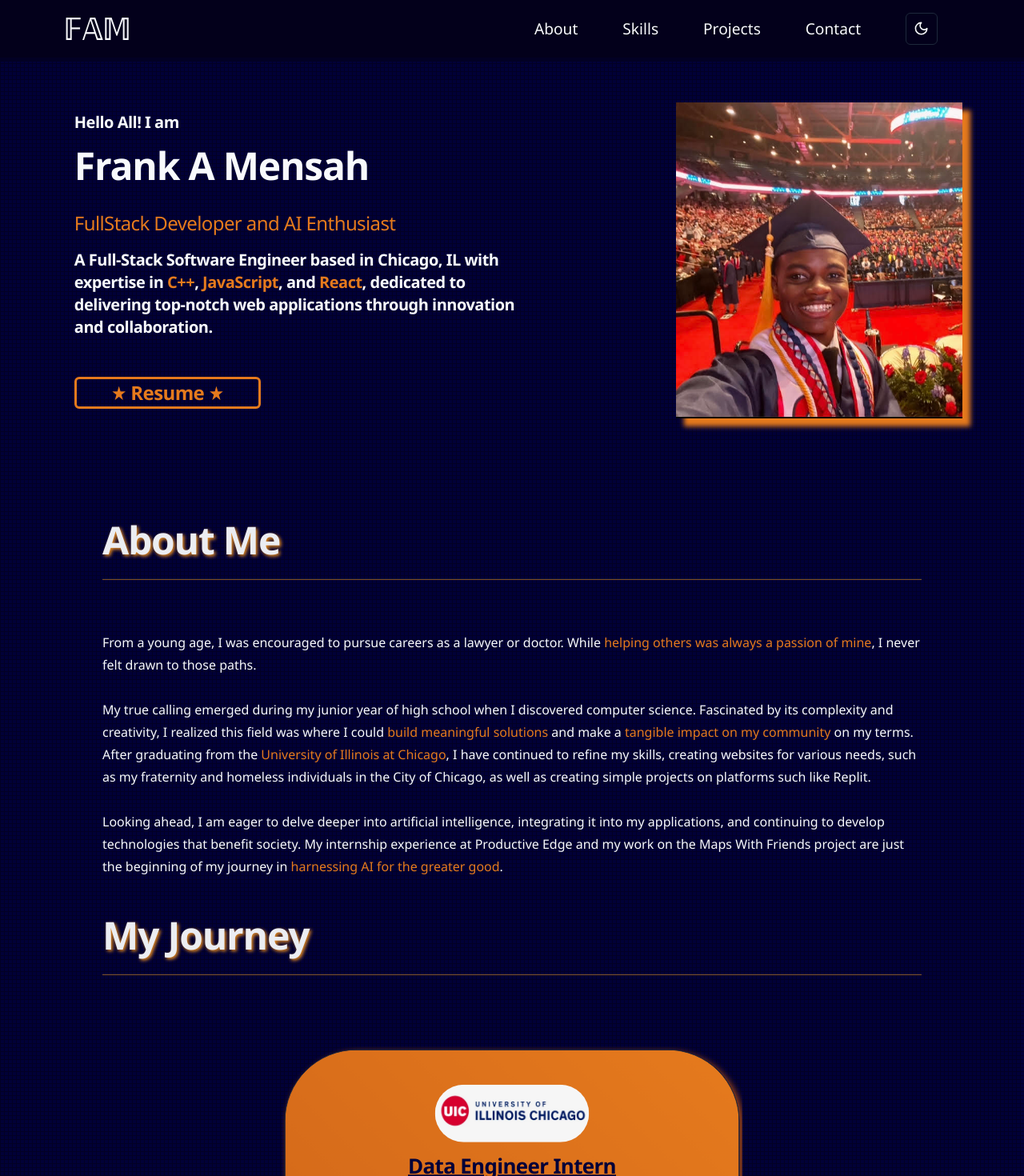
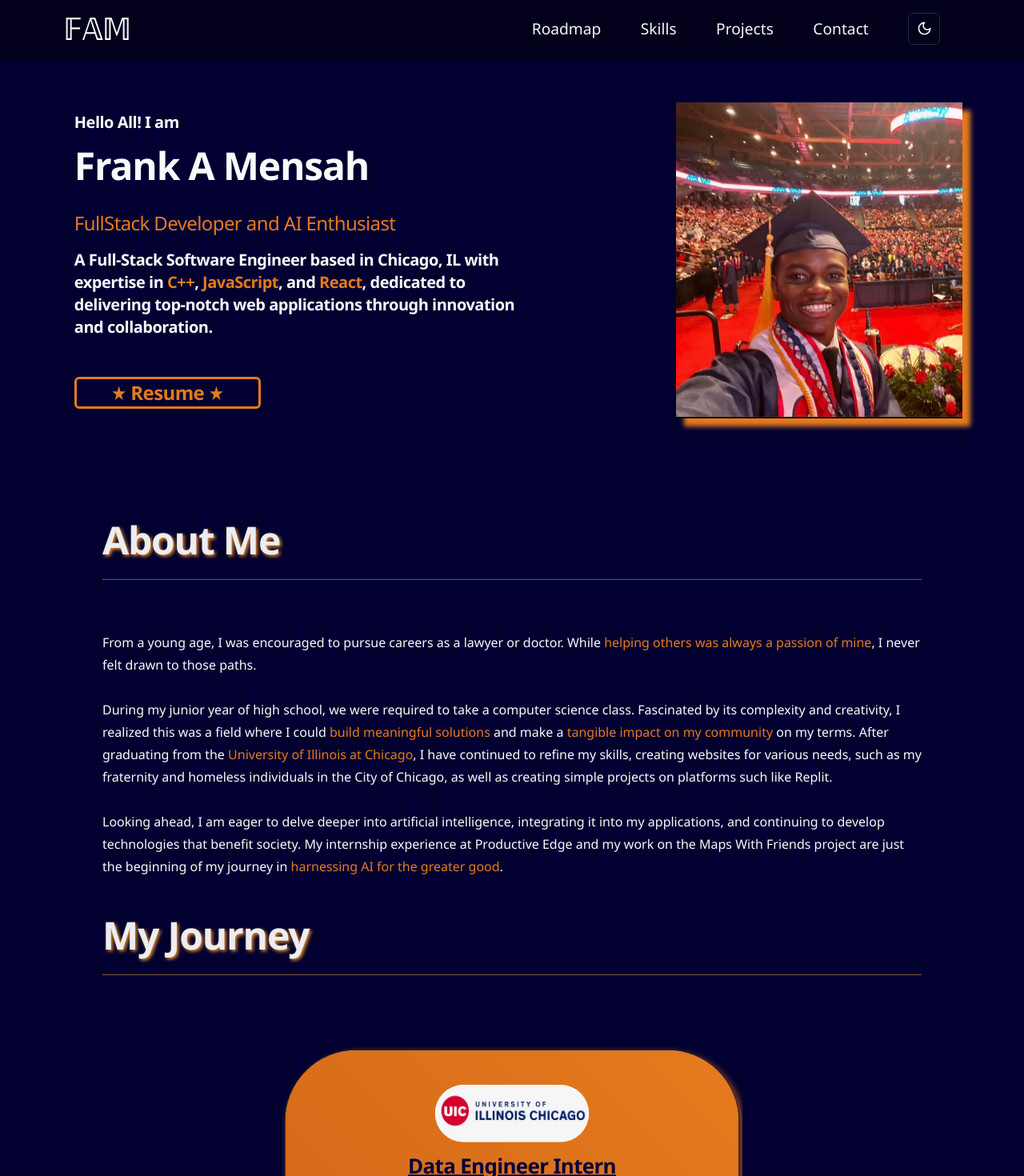
Before and after one commit to famfrank1298/famfrank, a Next.js app: page / in a window 1280 px wide. Shown: the top 1470 px of the page at 80% size. Built offline with nearby package versions, Linux system fonts and the light colour scheme.

Commit message:
minor text change to navbar and about section

```diff
--- a/src/components/About/about.tsx
+++ b/src/components/About/about.tsx
@@ -13,9 +13,9 @@ export default function About() {
         <b className="highlight">helping others was always a passion of mine</b>
         , I never felt drawn to those paths. <br />
         <br />
-        My true calling emerged during my junior year of high school when I
-        discovered computer science. Fascinated by its complexity and
-        creativity, I realized this field was where I could{" "}
+        During my junior year of high school, we were required to take a
+        computer science class. Fascinated by its complexity and creativity, I
+        realized this was a field where I could{" "}
         <b className="highlight">build meaningful solutions</b> and make a{" "}
         <b className="highlight">tangible impact on my community</b> on my
         terms. After graduating from the{" "}
--- a/src/components/NavBar/navbar.tsx
+++ b/src/components/NavBar/navbar.tsx
@@ -47,8 +47,8 @@ export default function Navbar() {
         ) : (
           <ul className="nav-list">
             <li>
-              <Link href="#" className="link-li">
-                About
+              <Link href="#roadmap" className="link-li">
+                Roadmap
               </Link>
             </li>
             <li>
```
